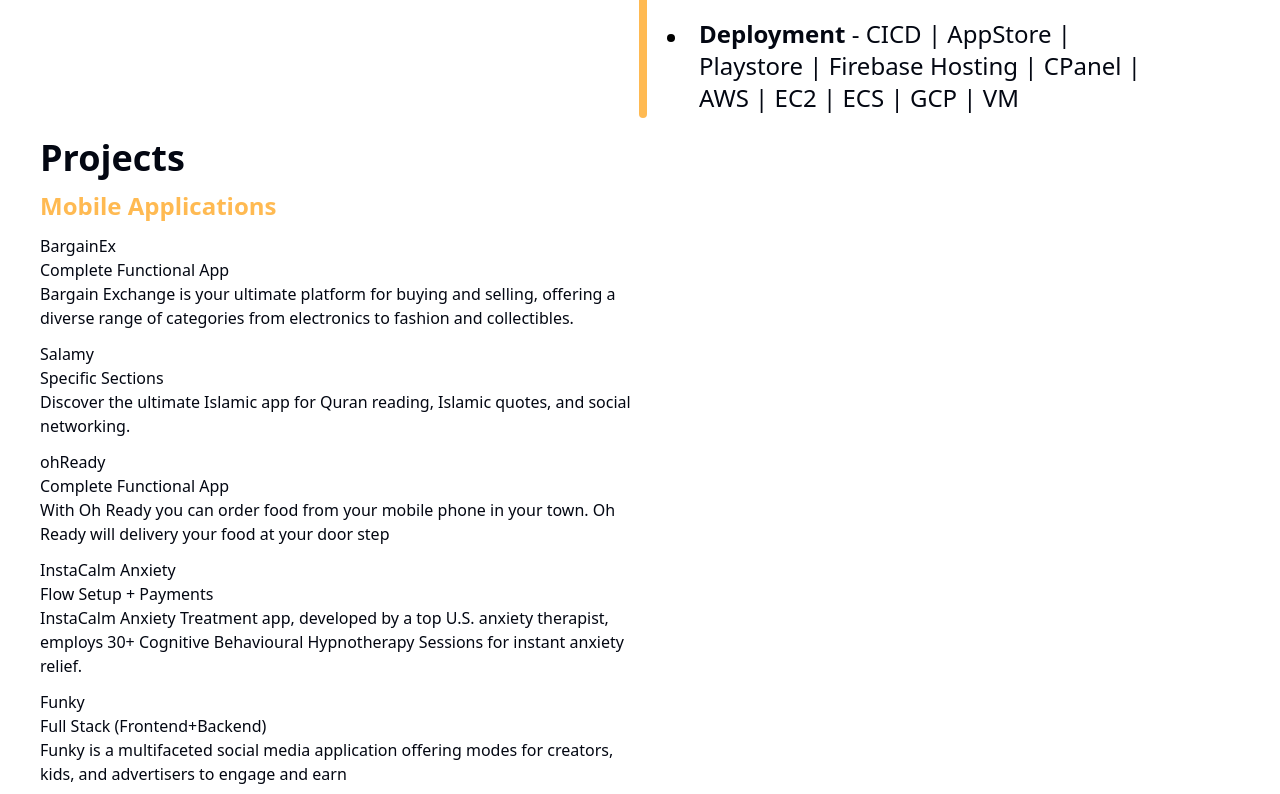
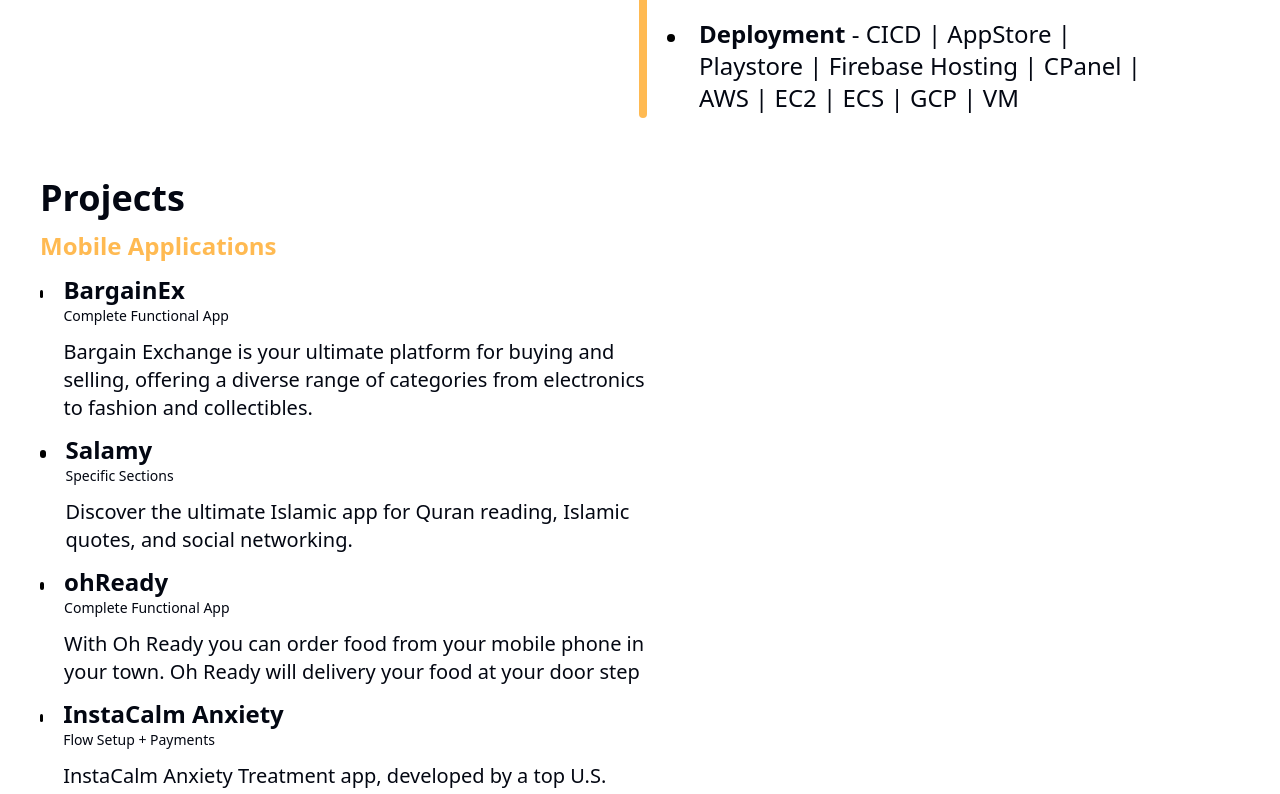
Before and after one commit to Syedhamid84/portfoliome, a Next.js app: page /arhamResume in a window 1280 px wide. Shown: the part 1740-2534 px from the top of the page. Built offline with nearby package versions, Linux system fonts and the light colour scheme.

Commit message:
Update projects.tsx

```diff
--- a/components/arhamComponents/projects.tsx
+++ b/components/arhamComponents/projects.tsx
@@ -2,22 +2,31 @@
 
 const Projects = () => {
     return (
-        <div className='flex flex-col gap-3 '>
+        <div className='flex flex-col gap-3 mt-10'>
             <h1 className='font-bold text-4xl'>Projects</h1>
             <h2 className='font-bold text-2xl text-[#FFBA52]'>Mobile Applications</h2>
 
-            <div className='flex flex-col gap-3 w-[600px]'>
+            <div className='flex flex-col gap-3 w-[615px]'>
                 {ProjectData.map((Item, index) => {
                     return (
-                        <div key={index}>
-                            <div className='flex gap-2'>
-                                <h1>{Item.projectname} </h1>
+                        <div key={index} className='flex'>
 
-                            </div>
-                            <div>{Item.projectheading}</div>
+                            <div className='flex gap-5 bg-reen-500'>
 
-                            <div>
-                                {Item.projectdescription}
+                                <div className='h-2 w-2 mt-4 rounded-full bg-black'>
+                                </div>
+                                <div className='flex flex-col'>
+
+                                    <span className='flex'>
+                                        <h1 className='font-bold text-2xl'>{Item.projectname} </h1>
+
+                                    </span>
+                                    <span className='font-normal text-sm'>{Item.projectheading}</span>
+
+                                    <span className='font-normal text-xl mt-3'>
+                                        {Item.projectdescription}
+                                    </span>
+                                </div>
                             </div>
 
                         </div>
```
